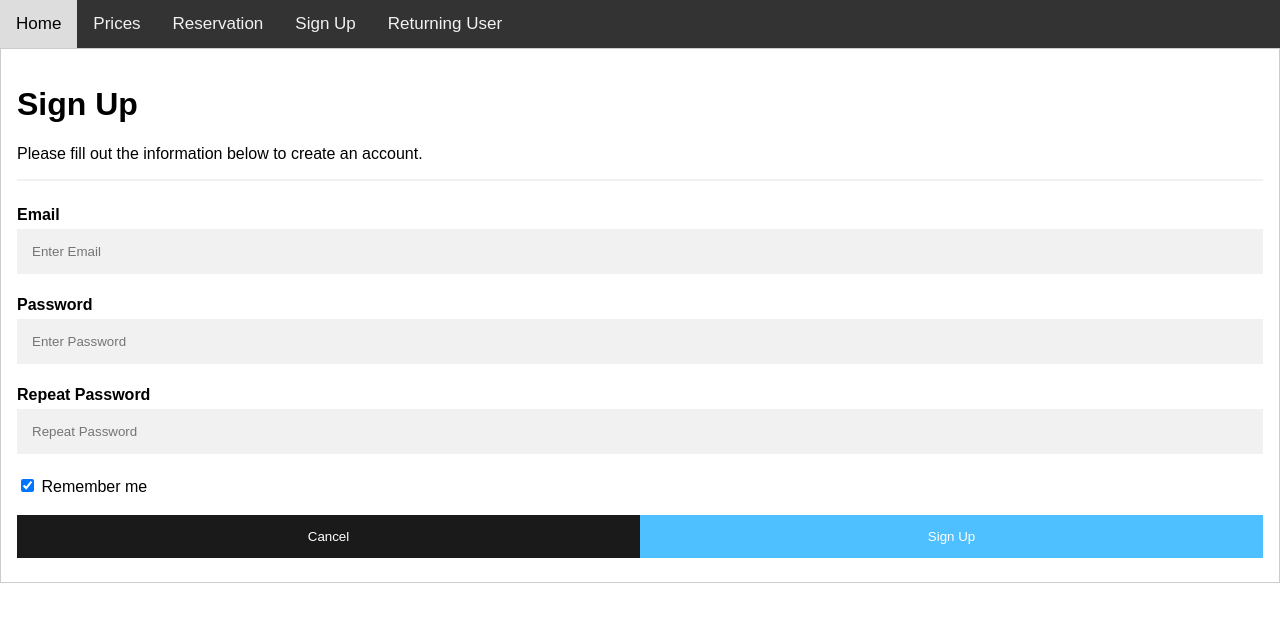
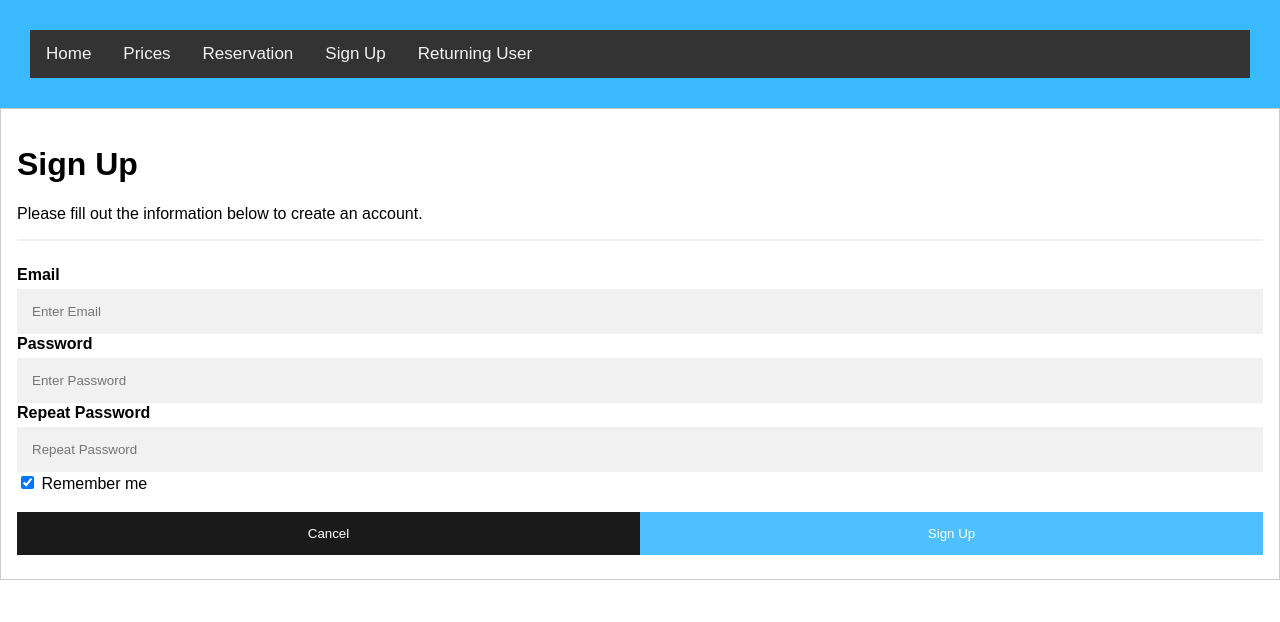
Before and after one commit to kyglowebb/Project_Ophelia, a website: page second.html in a window 1280 px wide. Drawn offline with Linux system fonts and the light colour scheme.

Commit message:
fixed margins

```diff
--- a/second.html
+++ b/second.html
@@ -1,6 +1,13 @@
 <!DOCTYPE html>
 <html>
 <style>
+
+  .header {
+  background-color: #3BB9FF;
+  padding: 30px;
+  text-align: center;
+  font-size: 35px;
+}
 
 /* beginning of top bar navigation */
 body {
@@ -41,9 +48,9 @@ body {font-family: Arial, Helvetica, sans-serif;}
 input[type=text], input[type=password] {
   width: 100%;
   padding: 15px;
-  margin: 5px 0 22px 0;
+  margin: 5px 0 1px 0;
   display: inline-block;
-  border: none;
+  border: black;
   background: #f1f1f1;
 }
 
@@ -106,6 +113,9 @@ button:hover {
 </style>
 <body>
 
+
+<div class="header"> <!-- This paints the background light blue -->
+
 <!-- beginning of top bar navigation. -->
 
 
@@ -115,7 +125,10 @@ button:hover {
     <a href="credit_card.html">Reservation</a>
     <a href="second.html">Sign Up</a>
     <a href="third.html">Returning User</a>
-  </div>
+</div>
+
+
+</div>
 
 
 <!-- end of top bar navigation. -->
```
Also changed, not shown: third.html (+3 -5 lines).
